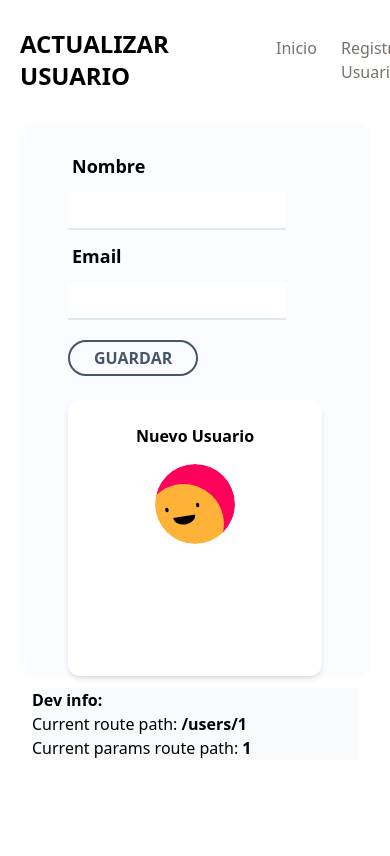
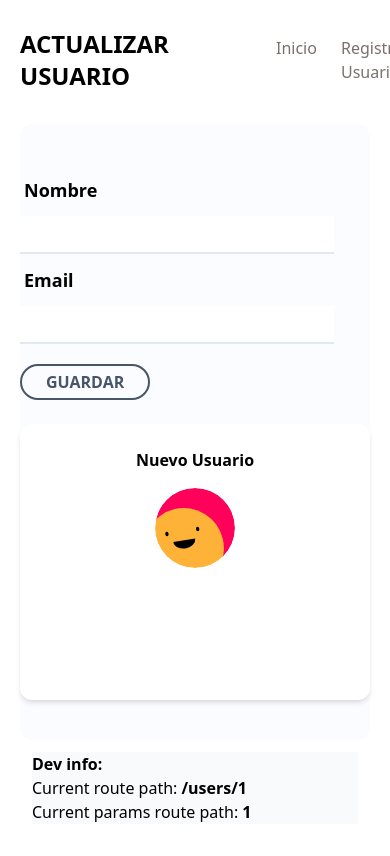
Before and after one commit to nattdev/crud-php-vue, a Vue app in the folder client/: page /#/users/1 in a window 390 px wide. Shown: the top 856 px of the page. Built offline with nearby package versions, Linux system fonts and the light colour scheme; no server answers.

Commit message:
Add styles for responsive design with tailwindcss

```diff
--- a/client/src/components/RegisterForm.vue
+++ b/client/src/components/RegisterForm.vue
@@ -82,7 +82,7 @@ if (route.params.id) {
 
 </script>
 <template>
-    <div class="bg-[#FBFCFF] rounded-xl flex items-center flex-col px-12 md:flex-row">
+    <div class="bg-[#FBFCFF] rounded-xl flex items-center flex-col sm:px-12 py-6 md:flex-row">
         <form class="flex flex-col pr-9 py-6 text-lg flex-grow gap-2 w-full md:w-fit" @submit.prevent="submitForm">
             <label class="font-semibold p-1" for="GET-name">Nombre</label>
             <input class="p-1 border-b-slate-200 border-b-2" id="GET-name" v-model="name" type="text" name="name" required />
@@ -92,7 +92,7 @@ if (route.params.id) {
             <input class="p-1 border-b-slate-200 border-b-2" id="GET-email" v-model="email" type="email" name="email" required />
             <input class="py-1 px-6 mt-3 border-2 rounded-3xl w-fit cursor-pointer border-slate-600 text-slate-600 font-semibold text-base" type="submit" value="GUARDAR" />
         </form>
-        <div id="preview-card-user" class="flex overflow-hidden flex-col justify-center h-fit p-6 items-center gap-2 bg-white shadow-md rounded-xl md:w-2/5 w-full break-words text-center">
+        <div id="preview-card-user" class="flex overflow-hidden flex-col justify-center h-fit p-6 items-center gap-2 bg-white shadow-md rounded-xl md:w-2/5 w-full break-words text-center mb-4 sm:mb-0">
             <p class="font-semibold mb-2">Nuevo Usuario</p>
             <img class="min-w-16 min-h-5 rounded-full" src="../assets/avatar/avatar.svg"/>
             <p class="mt-3 min-h-6 max-w-full max-h-12 text-xl overflow-y-auto">{{ name }}</p>
```
